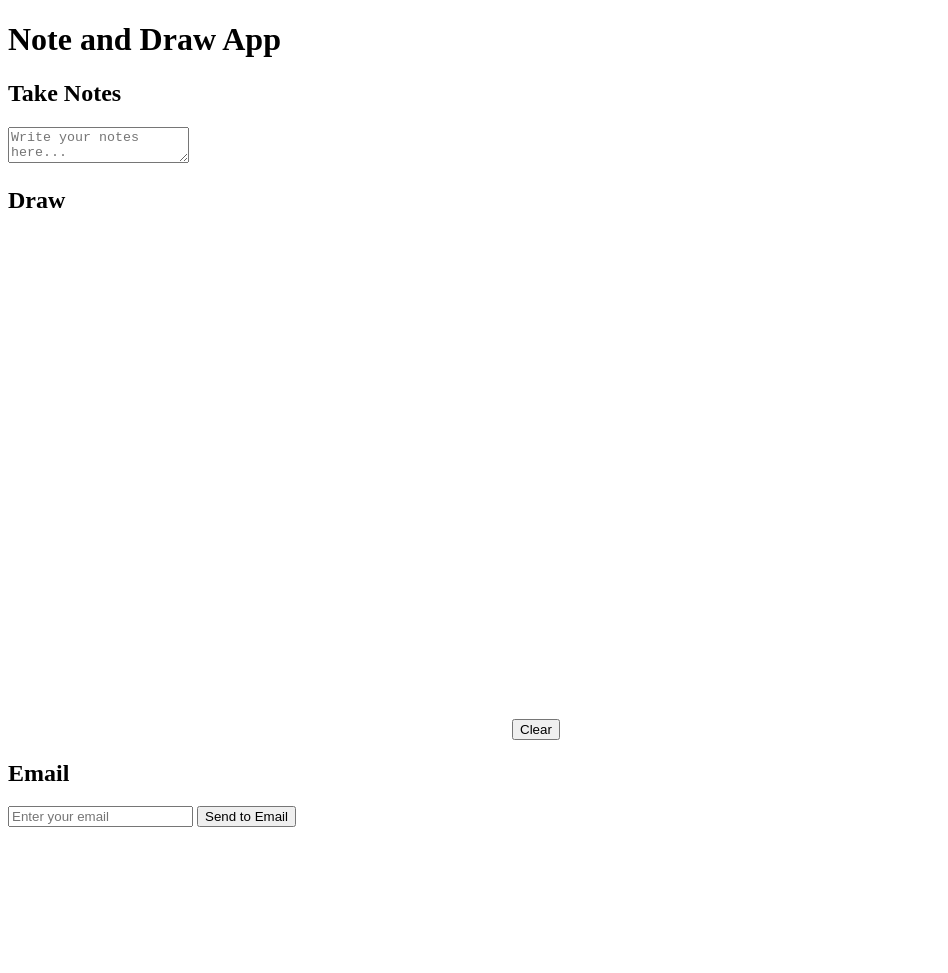
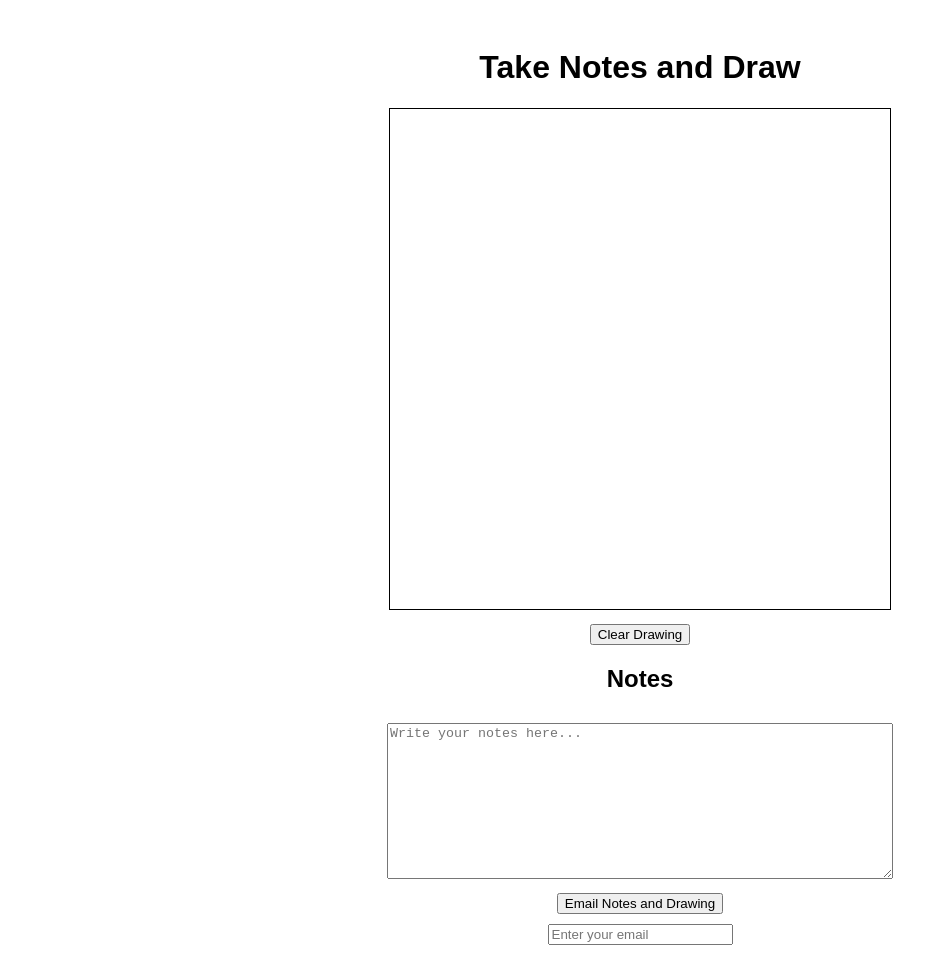
Before and after one commit to ellapetersony/ellapetersony.github.io, a plain HTML site: page index.html in a window 1280 px wide. Shown: the whole page, without its empty margins (0-948 px from the left). Before the commit the page ends 835 px from the top, so only its background shows below. Drawn offline with Linux system fonts and the light colour scheme.

Commit message:
Update index.html

```diff
--- a/index.html
+++ b/index.html
@@ -3,25 +3,112 @@
 <head>
     <meta charset="UTF-8">
     <meta name="viewport" content="width=device-width, initial-scale=1.0">
-    <title>Note and Draw App</title>
-    <link rel="stylesheet" href="styles.css">
+    <title>Notes and Drawing</title>
+    <style>
+        body {
+            font-family: Arial, sans-serif;
+            text-align: center;
+            padding: 20px;
+        }
+
+        canvas {
+            border: 1px solid #000;
+        }
+
+        #controls {
+            margin: 10px 0;
+        }
+
+        #noteContainer {
+            margin-top: 20px;
+        }
+
+        textarea {
+            width: 500px;
+            height: 150px;
+            margin-top: 10px;
+        }
+    </style>
 </head>
 <body>
-    <h1>Note and Draw App</h1>
-    <div>
-        <h2>Take Notes</h2>
-        <textarea id="noteArea" placeholder="Write your notes here..."></textarea>
+    <h1>Take Notes and Draw</h1>
+
+
+    <canvas id="drawingCanvas" width="500" height="500"></canvas>
+    <div id="controls">
+        <button onclick="clearCanvas()">Clear Drawing</button>
     </div>
-    <div>
-        <h2>Draw</h2>
-        <canvas id="drawArea" width="500" height="500"></canvas>
-        <button id="clearCanvas">Clear</button>
+
+    <div id="noteContainer">
+        <h2>Notes</h2>
+        <textarea id="notesInput" placeholder="Write your notes here..."></textarea>
     </div>
-    <div>
-        <h2>Email</h2>
-        <input type="email" id="email" placeholder="Enter your email">
-        <button id="sendEmail">Send to Email</button>
+
+    <div id="controls">
+        <button onclick="sendData()">Email Notes and Drawing</button>
     </div>
-    <script src="scripts.js"></script>
+
+    <input type="email" id="emailInput" placeholder="Enter your email" />
+
+    <script>
+        // Drawing functionality
+        const canvas = document.getElementById('drawingCanvas');
+        const ctx = canvas.getContext('2d');
+        let isDrawing = false;
+
+        canvas.addEventListener('mousedown', () => isDrawing = true);
+        canvas.addEventListener('mouseup', () => isDrawing = false);
+        canvas.addEventListener('mousemove', draw);
+
+        function draw(event) {
+            if (!isDrawing) return;
+            ctx.lineWidth = 5;
+            ctx.lineCap = 'round';
+            ctx.strokeStyle = 'black';
+            ctx.beginPath();
+            ctx.moveTo(event.clientX - canvas.offsetLeft, event.clientY - canvas.offsetTop);
+            ctx.lineTo(event.clientX - canvas.offsetLeft, event.clientY - canvas.offsetTop);
+            ctx.stroke();
+        }
+
+        function clearCanvas() {
+            ctx.clearRect(0, 0, canvas.width, canvas.height);
+        }
+
+        // Email functionality
+        function sendData() {
+            const email = document.getElementById('emailInput').value;
+            const notes = document.getElementById('notesInput').value;
+
+            if (!email) {
+                alert('Please enter your email address.');
+                return;
+            }
+
+            const dataURL = canvas.toDataURL('image/jpeg');
+            fetch('https://ellapetersony.github.io', {
+                method: 'POST',
+                headers: {
+                    'Content-Type': 'application/json'
+                },
+                body: JSON.stringify({
+                    email: email,
+                    notes: notes,
+                    image: dataURL
+                })
+            }).then(response => response.json())
+              .then(data => {
+                  if (data.success) {
+                      alert('Email sent successfully!');
+                  } else {
+                      alert('Failed to send email.');
+                  }
+              })
+              .catch(error => {
+                  console.error('Error:', error);
+                  alert('An error occurred.' + error);
+              });
+        }
+    </script>
 </body>
 </html>
```
